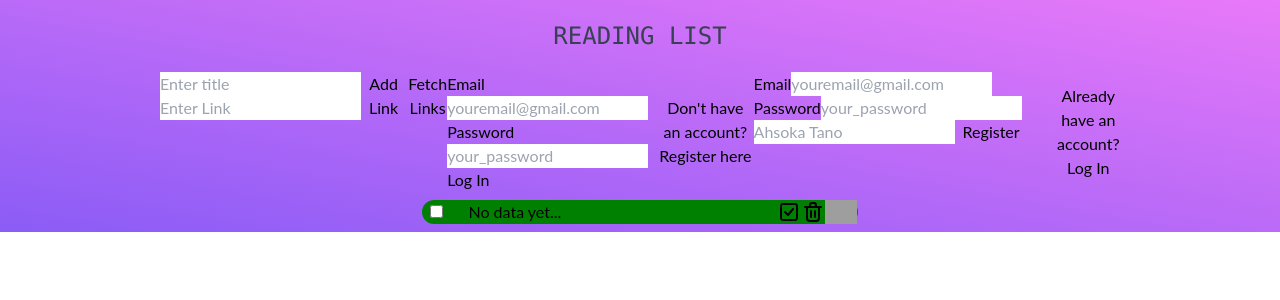
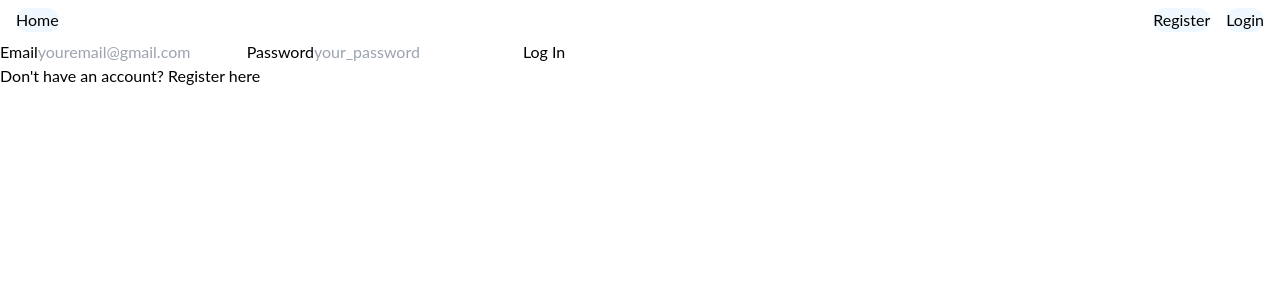
Before and after one commit to Oferlis/ReadingList, a React (Create React App) app in the folder client/: page /login in a window 1280 px wide. Shown: the top 300 px of the page. Built offline with nearby package versions, Linux system fonts and the light colour scheme; no server answers; grey boxes are pictures that could not be loaded.

Commit message:
Added routes and folders reorg

```diff
--- a/client/package.json
+++ b/client/package.json
@@ -11,6 +11,7 @@
     "@testing-library/user-event": "^13.5.0",
     "react": "^18.2.0",
     "react-dom": "^18.2.0",
+    "react-router-dom": "^6.15.0",
     "react-scripts": "5.0.1",
     "web-vitals": "^2.1.4"
   },
--- a/client/src/App.js
+++ b/client/src/App.js
@@ -1,125 +1,20 @@
-import { useState, useEffect, useCallback } from "react";
-import AddLink from "./components/AddLink";
-import LinkList from "./components/LinkList";
+import { Route, Routes } from "react-router-dom";
 import "./App.css";
-import { fetchList } from "./helpers/requests";
-import { Login } from "./components/Login";
-import { Register } from "./components/Register";
+import { Home } from "./components/Home";
+import { Login } from "./components/Login/Login";
+import { Register } from "./components/Register/Register";
+import Navbar from "./components/Navbar/Navbar";
 
 function App() {
-  const [list, setList] = useState([{ name: "No data yet..." }]);
-  const [isLoading, setIsLoading] = useState(false);
-  const [error, setError] = useState(null);
-
-  const sortItems = (listToSort) => {
-    return listToSort.sort((a, b) => {
-      if (a.isRead && !b.isRead) {
-        return 1; // a comes before b
-      } else if (!a.isRead && b.isRead) {
-        return -1; // b comes before a
-      } else {
-        return 0; // no change in order
-      }
-    });
-  };
-
-  const updateListItem = (updatedItem, itemId) => {
-    console.log(updatedItem);
-    setList((prevList) =>
-      sortItems(
-        prevList.map((item) => {
-          var tmp = Object.assign({}, item);
-          if (tmp.id === itemId) {
-            tmp.isRead = updatedItem;
-          }
-          return tmp;
-        })
-      )
-    );
-  };
-
-  const fetchLinkList = useCallback(async () => {
-    setIsLoading(true);
-    setError(null);
-
-    try {
-      const data = await fetchList();
-
-      const transformedList = data.map((listData) => {
-        return {
-          id: listData._id,
-          name: listData.name,
-          link: listData.link,
-          isRead: listData.isRead,
-        };
-      });
-
-      setList(sortItems(transformedList));
-    } catch (error) {
-      setError(error.message);
-    }
-    setIsLoading(false);
-  }, []);
-
-  useEffect(() => {
-    fetchLinkList();
-  }, [fetchLinkList]);
-
-  const handleItemDeletion = (id) => {
-    setList((prevList) => sortItems(prevList.filter((item) => item.id !== id)));
-  };
-
-  async function addListItemHandler(link) {
-    const json_str = JSON.stringify(link);
-    await fetch("/links", {
-      method: "POST",
-      body: json_str,
-      headers: {
-        "Content-Type": "application/json",
-      },
-    })
-      .then((res) => res.json())
-      .then((new_data) => setList((prevList) => [...prevList, new_data]));
-
-    console.log(list);
-  }
-
-  let content = <p>Found no links.</p>;
-
-  if (error) {
-    content = <p>{error}</p>;
-  }
-
-  if (isLoading) {
-    content = <p>Loading...</p>;
-  }
-
-  if (list.length > 0) {
-    content = (
-      <LinkList
-        links={list}
-        onUpdate={updateListItem}
-        onDeleteItem={handleItemDeletion}
-      />
-    );
-  }
-
   return (
-    <div className="w-full md:mx-0 px-4 grid place-items-center bg-gradient-to-tr from-violet-500 to-fuchsia-400">
-      <h1 className="text-2xl text-gray-700 font-mono">READING LIST</h1>
-      {/* <Login /> */}
-      <div className="container">
-        <section>
-          <AddLink onAddLink={addListItemHandler} />
-        </section>
-        <section>
-          <button onClick={fetchLinkList}>Fetch Links</button>
-        </section>
-        <Login />
-        <Register />
-      </div>
-      <section className="items-list">{content}</section>
-    </div>
+    <>
+      <Navbar />
+      <Routes>
+        <Route path="/" element={<Home />} />
+        <Route path="/register" element={<Register />} />
+        <Route path="/login" element={<Login />} />
+      </Routes>
+    </>
   );
 }
 
--- /dev/null
+++ b/client/src/components/Home.js
@@ -0,0 +1,118 @@
+import { useState, useCallback, useEffect } from "react";
+import AddLink from "./AddLink";
+import LinkList from "./LinkList";
+import { fetchList } from "../helpers/requests";
+
+export const Home = () => {
+  const [list, setList] = useState([{ name: "No data yet..." }]);
+  const [isLoading, setIsLoading] = useState(false);
+  const [error, setError] = useState(null);
+
+  const sortItems = (listToSort) => {
+    return listToSort.sort((a, b) => {
+      if (a.isRead && !b.isRead) {
+        return 1; // a comes before b
+      } else if (!a.isRead && b.isRead) {
+        return -1; // b comes before a
+      } else {
+        return 0; // no change in order
+      }
+    });
+  };
+
+  const updateListItem = (updatedItem, itemId) => {
+    console.log(updatedItem);
+    setList((prevList) =>
+      sortItems(
+        prevList.map((item) => {
+          var tmp = Object.assign({}, item);
+          if (tmp.id === itemId) {
+            tmp.isRead = updatedItem;
+          }
+          return tmp;
+        })
+      )
+    );
+  };
+
+  const fetchLinkList = useCallback(async () => {
+    setIsLoading(true);
+    setError(null);
+
+    try {
+      const data = await fetchList();
+
+      const transformedList = data.map((listData) => {
+        return {
+          id: listData._id,
+          name: listData.name,
+          link: listData.link,
+          isRead: listData.isRead,
+        };
+      });
+
+      setList(sortItems(transformedList));
+    } catch (error) {
+      setError(error.message);
+    }
+    setIsLoading(false);
+  }, []);
+
+  useEffect(() => {
+    fetchLinkList();
+  }, [fetchLinkList]);
+
+  const handleItemDeletion = (id) => {
+    setList((prevList) => sortItems(prevList.filter((item) => item.id !== id)));
+  };
+
+  async function addListItemHandler(link) {
+    const json_str = JSON.stringify(link);
+    await fetch("/links", {
+      method: "POST",
+      body: json_str,
+      headers: {
+        "Content-Type": "application/json",
+      },
+    })
+      .then((res) => res.json())
+      .then((new_data) => setList((prevList) => [...prevList, new_data]));
+
+    console.log(list);
+  }
+
+  let content = <p>Found no links.</p>;
+
+  if (error) {
+    content = <p>{error}</p>;
+  }
+
+  if (isLoading) {
+    content = <p>Loading...</p>;
+  }
+
+  if (list.length > 0) {
+    content = (
+      <LinkList
+        links={list}
+        onUpdate={updateListItem}
+        onDeleteItem={handleItemDeletion}
+      />
+    );
+  }
+
+  return (
+    <div className="w-full md:mx-0 px-4 grid place-items-center bg-gradient-to-tr from-violet-500 to-fuchsia-400">
+      <h1 className="text-2xl text-gray-700 font-mono">READING LIST</h1>
+      <div className="container">
+        <section>
+          <AddLink onAddLink={addListItemHandler} />
+        </section>
+        <section>
+          <button onClick={fetchLinkList}>Fetch Links</button>
+        </section>
+      </div>
+      <section className="items-list">{content}</section>
+    </div>
+  );
+};
--- a/client/src/components/Login.js
+++ b/client/src/components/Login/Login.js
@@ -1,4 +1,6 @@
 import { useState } from "react";
+import "./Login.css";
+
 export const Login = () => {
   const [email, setEmail] = useState("");
   const [password, setPassword] = useState("");
--- /dev/null
+++ b/client/src/components/Navbar/Navbar.css
@@ -0,0 +1,18 @@
+ul {
+    display: flex;
+    flex-direction: row;
+    gap:1rem;
+    margin-left: 1rem;
+    margin-right: 1rem;
+}
+
+li {
+    background-color: aliceblue;
+    width: auto;
+    text-align: left;
+}
+
+.blank {
+    flex: 1;
+    background-color: transparent;
+}
--- /dev/null
+++ b/client/src/components/Navbar/Navbar.js
@@ -0,0 +1,21 @@
+import { Link } from "react-router-dom";
+import "./Navbar.css";
+
+const Navbar = () => {
+  return (
+    <ul>
+      <li>
+        <Link to="/">Home</Link>
+      </li>
+      <li className="blank"></li>
+      <li>
+        <Link to="/register">Register</Link>
+      </li>
+      <li>
+        <Link to="/login">Login</Link>
+      </li>
+    </ul>
+  );
+};
+
+export default Navbar;
--- a/client/src/components/Register.js
+++ b/client/src/components/Register/Register.js
@@ -1,4 +1,6 @@
 import { useState } from "react";
+import "./Register.css";
+
 export const Register = () => {
   const [email, setEmail] = useState("");
   const [password, setPassword] = useState("");
--- a/client/src/index.js
+++ b/client/src/index.js
@@ -1,13 +1,16 @@
-import React from 'react';
-import ReactDOM from 'react-dom/client';
-import './index.css';
-import App from './App';
-import reportWebVitals from './reportWebVitals';
+import React from "react";
+import ReactDOM from "react-dom/client";
+import "./index.css";
+import App from "./App";
+import reportWebVitals from "./reportWebVitals";
+import { BrowserRouter } from "react-router-dom";
 
-const root = ReactDOM.createRoot(document.getElementById('root'));
+const root = ReactDOM.createRoot(document.getElementById("root"));
 root.render(
   <React.StrictMode>
-    <App />
+    <BrowserRouter>
+      <App />
+    </BrowserRouter>
   </React.StrictMode>
 );
 
--- a/package.json
+++ b/package.json
@@ -9,6 +9,8 @@
     "@supabase/auth-ui-react": "^0.4.2",
     "@supabase/supabase-js": "^2.32.0",
     "client": "^0.0.1",
+    "react-hook-form": "^7.45.4",
+    "react-router-dom": "^6.15.0",
     "sass": "^1.62.1",
     "server": "^1.0.38"
   },
```
Also changed, not shown: client/src/components/Login/Login.css (added), client/src/components/Register/Register.css (added), 2 other files (tests, documents, lock files or other folders).
